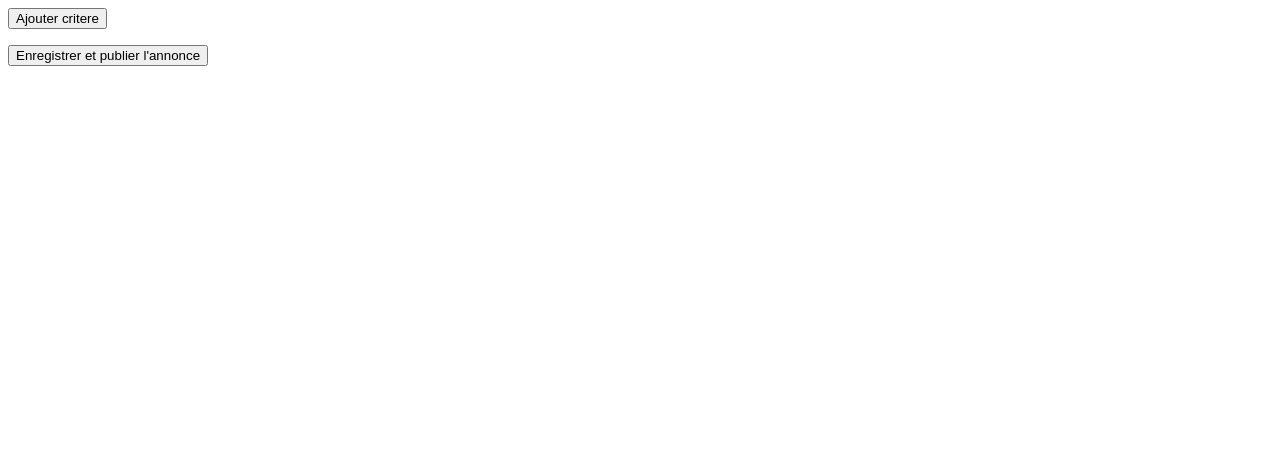
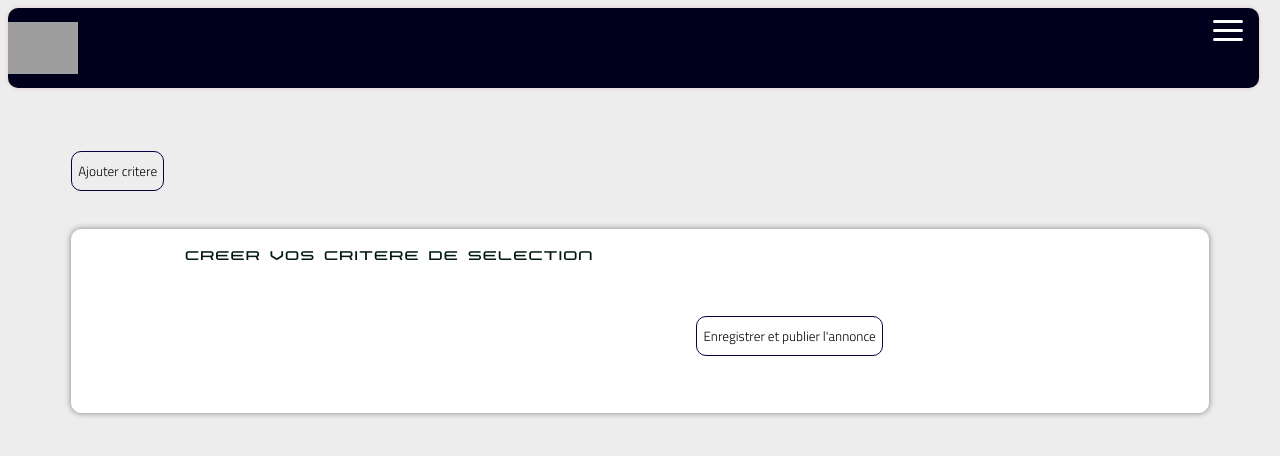
Before and after one commit to yoan1601/RH_prod, a CodeIgniter app: page /RH_prod/index.php/critere in a window 1280 px wide. Shown: the top 456 px of the page. Run offline with CodeIgniter, Linux system fonts and the light colour scheme; data that the repository does not hold is empty; grey boxes are pictures that could not be loaded.

Commit message:
register critere done with front-end

```diff
--- a/application/views/pages/creation_critere.php
+++ b/application/views/pages/creation_critere.php
@@ -1,16 +1,12 @@
-<!DOCTYPE html>
-<html lang="en">
-
-<head>
-    <meta charset="UTF-8">
-    <meta name="viewport" content="width=device-width, initial-scale=1.0">
-    <title>Document</title>
-</head>
-
-<body>
+<?php
+	$this->load->view('templates/header');
+	$this->load->view('templates/navbar');
+?>
+	<div class="critere_div">
     <button id="ajoutCritere" onclick="ajoutCritere()">Ajouter critere</button>
-    <div>
-        <form action="<?= site_url('critere/setInSession') ?>" method="post">
+    <div class="creation_form">
+	<p><label for="">Creer vos critere de Selection</label></p>
+        <form  action="<?= site_url('critere/setInSession') ?>" method="post">
             <input type="hidden" id="nbCriteres" name="nbCriteres" value="0">
             <input type="hidden" id="nbOptions" name="nbOptions" value="0">
             <ul id="criteres">
@@ -20,6 +16,7 @@
         </form>
         <button type="button" id="ajoutOption" onclick="ajoutOption()" style="display: none;">Ajouter option</button>
     </div>
+	</div>
     <script src="<?= base_url('assets/js/criteres.js') ?>"></script>
 </body>
 
--- a/application/views/pages/definitionBesoin.php
+++ b/application/views/pages/definitionBesoin.php
@@ -7,7 +7,7 @@
         <form action="<?= site_url('critere') ?>" method="post">
             <div class="service-creation-form">
                 <h3>Besoin en homme jour</h3>
-                <input type="number" name="hommeJour" placeholder="Taper le nombre ici" id="">
+                <input type="number" class="hommeJour" name="hommeJour" placeholder="Taper le nombre ici" id="">
                 <input class="button" type="submit" value="Valider">
             </div>
         </form>
--- a/application/views/templates/header.php
+++ b/application/views/templates/header.php
@@ -6,6 +6,8 @@
 	<link rel="stylesheet" href="<?= base_url('assets\css\navbar.css') ?>">
 	<link rel="stylesheet" href="<?= base_url('assets\css\creation.css') ?>">
     <link rel="stylesheet" href="<?= base_url('assets\css\home.css') ?>">
+	<link rel="stylesheet" href="<?= base_url('assets\css\listeAnnonce.css') ?>">
+	<link rel="stylesheet" href="<?= base_url('assets\css\creationCritere.css') ?>">
 	<script src="<?=base_url('assets/js/navbar.js') ?>" defer></script>
 	<title>Definition de besion</title>
 </head>
--- a/assets/css/creation.css
+++ b/assets/css/creation.css
@@ -32,7 +32,7 @@ form div{
 }
 
 
-form input[type="text"] ,form input[type="number"]{
+.nomSevice ,.hommeJour{
     border: none;
     background: none;
     border-radius: 3px;
@@ -41,7 +41,7 @@ form input[type="text"] ,form input[type="number"]{
     border-bottom: 2px solid rgb(13, 163, 81);
 }
 
-form input[type="number"]::placeholder ,form input[type="text"]::placeholder{
+.hommeJour::placeholder ,.nomSevice::placeholder{
     font-size: medium;
     color: rgba(13, 163, 80, 0.582);
 }
--- /dev/null
+++ b/assets/css/creationCritere.css
@@ -0,0 +1,63 @@
+.creation_form{
+	position: relative;
+	margin-top: 3%;
+	margin-left: 5%;
+	background-color: white;
+	height: auto;
+	width: 90%;
+	border: solid 1px white;
+	box-shadow: 0px 0px 6px gray;
+	border-radius: 10px;
+}
+.critere_div button{
+    font-family: 'titillium_weblight';
+	background: none;
+	height: 3em;
+	border:solid 1px rgb(6, 0, 63);
+	border-radius: 10px;
+	transition: 0.3s;
+}
+
+.critere_div button:hover{
+	transition: 0.3s;
+	transform: scale(1.1);
+	background-color:  rgb(6, 0, 63);
+	color: white;
+	border: none;
+}
+
+#ajoutCritere{
+	margin-top: 5%;
+	margin-left:5%;
+}
+
+.critere_div button[type="submit"]{
+	margin-top: -5%;
+	margin-left: 50%;
+	position: fixed;
+}
+
+@font-face {
+    font-family: 'titillium_weblight';
+    src: url('../font/titillunium/titilliumweb-light-webfont.woff2') format('woff2'),
+         url('../font/titillunium/titilliumweb-light-webfont.woff') format('woff');
+    font-weight: normal;
+    font-style: normal;
+}
+
+label{
+	margin-left: 10%;
+	font-family: 'nebularegular';
+	font-size: large;
+	color: rgb(0, 26, 13);
+}
+
+
+.critere_div #nbCriteres , .critere_div #nbOptions{
+	border:solid 1px gray;
+	height: 2em;
+	border-radius: 10px;
+}
+.critere_div #nbCriteres:focus , .critere_div #nbOptions:focus{
+	box-shadow: 1px 1px 6px blue;
+}
```
Also changed, not shown: application/views/pages/creation_service.php (+5 -59 lines), application/views/pages/listAnnonce.php (+4 -60 lines), assets/css/annoncesGenere.css (+8 -4 lines).
